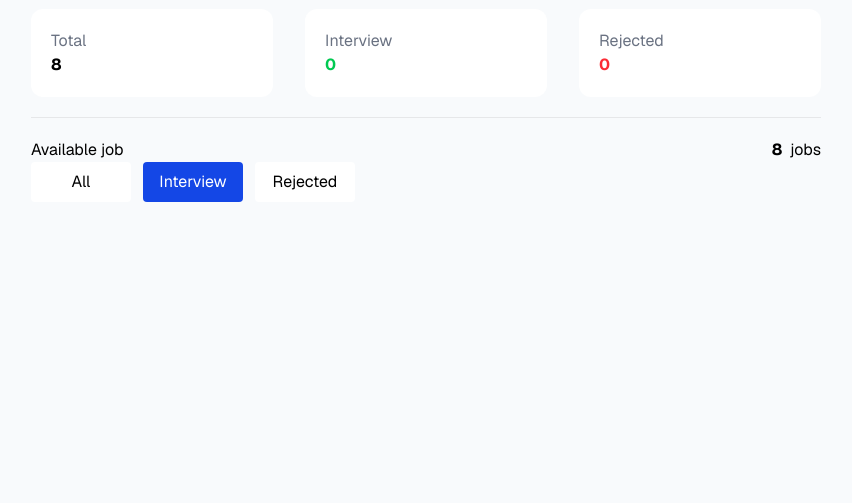
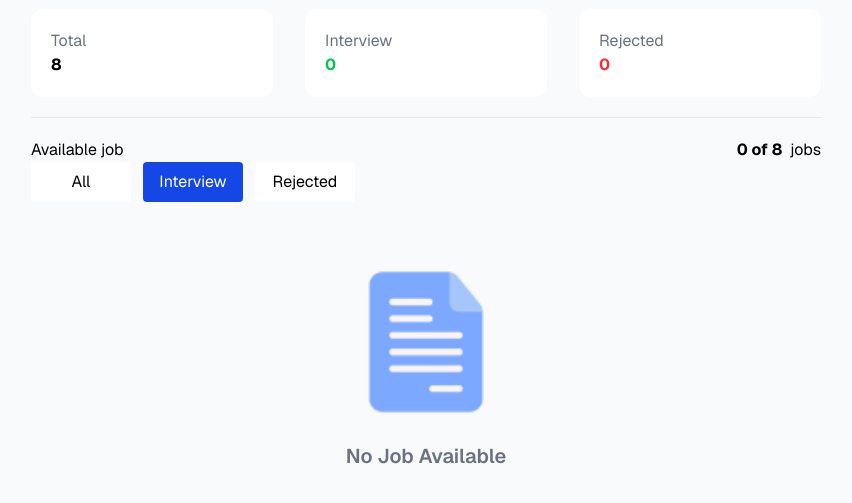
Before and after one commit to SSLiza/Assignment04, a plain HTML site: page index.html in a window 1280 px wide. Both pictures are taken after a click on the button "Interview". Shown: the part 151-654 px from the top of the page, without its empty margins (214-1066 px from the left). Drawn offline with nearby package versions, Linux system fonts and the light colour scheme.

Commit message:
No Job Available section done

```diff
--- a/script.js
+++ b/script.js
@@ -17,10 +17,22 @@ const mainContainer = document.querySelector('main')
 const filterSection = document.getElementById('filtered-section')
 
 function calculateCount() {
-    total.innerText = allCardSection.children.length //8
-    total1.innerText = allCardSection.children.length //8
-    interviewCount.innerText = interviewList.length
-    rejectedCount.innerText = rejectedList.length
+
+    const totalJobs = allCardSection.children.length;
+
+    total.innerText = totalJobs;
+    interviewCount.innerText = interviewList.length;
+    rejectedCount.innerText = rejectedList.length;
+
+    if (currentStatus === 'interview-filter-btn') {
+        total1.innerText = `${interviewList.length} of ${totalJobs}`;
+    }
+    else if (currentStatus === 'rejected-filter-btn') {
+        total1.innerText = `${rejectedList.length} of ${totalJobs}`;
+    }
+    else {
+        total1.innerText = totalJobs;
+    }
 }
 
 calculateCount();
@@ -56,6 +68,8 @@ function toggleStyle(id) {
         filterSection.classList.remove('hidden')
         renderRejected()
     }
+
+    calculateCount();
 
 }
 
@@ -174,6 +188,17 @@ mainContainer.addEventListener('click', function (event) {
 function renderInterview() {
     filterSection.innerHTML = ''
 
+          // If no interview jobs
+    if (interviewList.length === 0) {
+        filterSection.innerHTML = `
+            <div class="text-center py-10">
+                <img src="./assets/jobs.png" class="mx-auto w-40 mb-5" />
+                <p class="text-gray-500 text-xl font-semibold">No Job Available</p>
+            </div>
+        `
+        return;
+    }
+
 
     for (let interview of interviewList) {
         console.log(interview);
@@ -224,6 +249,19 @@ function renderRejected(){
 
     filterSection.innerHTML = ''
 
+
+        // If no rejected jobs
+    if (rejectedList.length === 0) {
+        filterSection.innerHTML = `
+            <div class="text-center py-10">
+                <img src="./assets/jobs.png" class="mx-auto w-40 mb-5" />
+                <p class="text-gray-500 text-xl font-semibold">No Job Available</p>
+            </div>
+        `
+        return;
+    }
+
+
     for(let rejected of rejectedList){
 
                 console.log(rejected);
```
Also changed, not shown: index.html (+1 -0 lines), assets/jobs.png (added).
